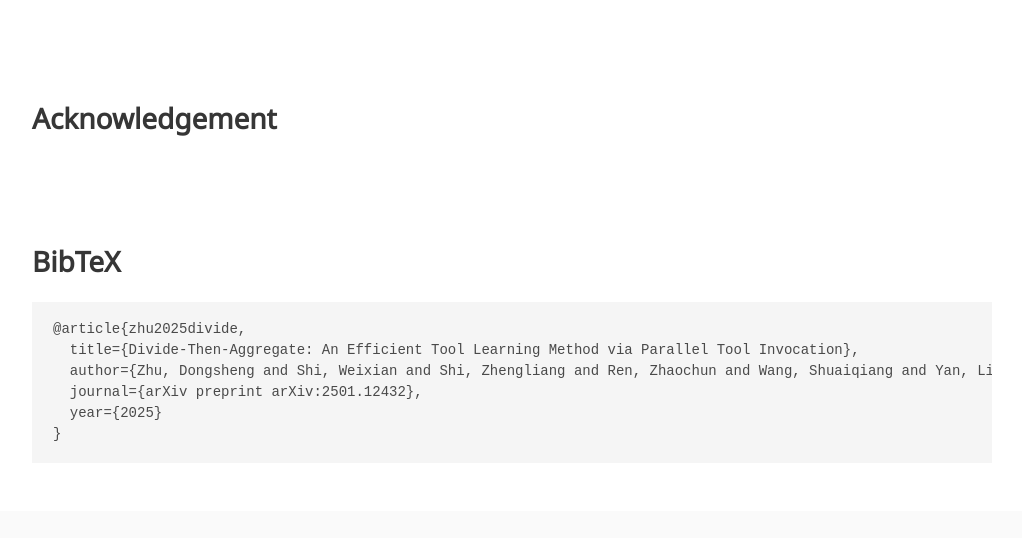
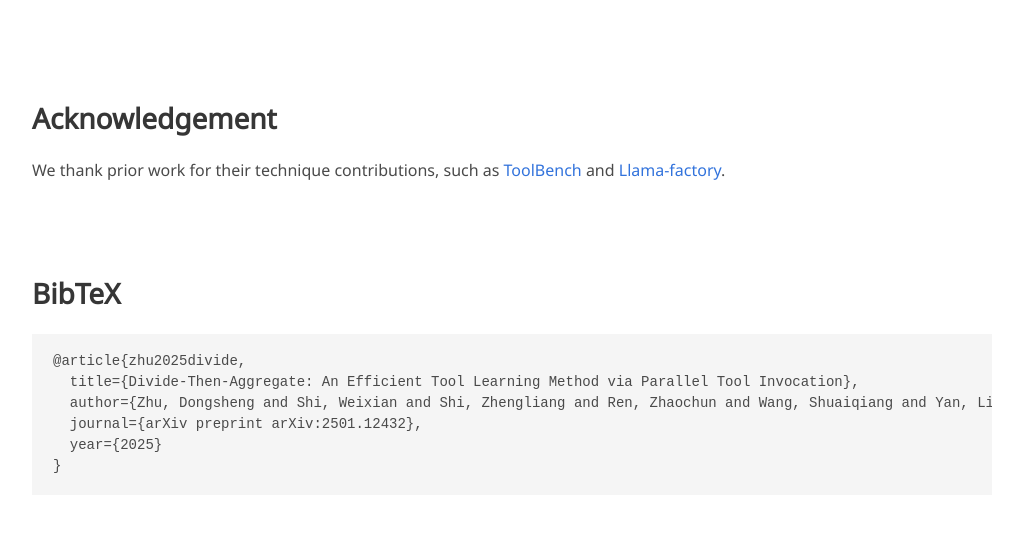
Before and after one commit to corn0205/corn0205.github.io, a plain HTML site: page index.html in a window 1280 px wide. Shown: the part 5489-6027 px from the top of the page, without its empty margins (128-1150 px from the left). Drawn offline with nearby package versions, Linux system fonts and the light colour scheme; some icons are missing; a web font is replaced by a local one.

Commit message:
Update index.html

```diff
--- a/index.html
+++ b/index.html
@@ -283,7 +283,7 @@ Experimental results show that our approach substantially enhances task performa
 <section class="section">
   <div class="container is-max-desktop content">
     <h2 class="title">Acknowledgement</h2>
-    <!-- <p>We thank ... for their contributions to this project.</p> -->
+    <p>We thank prior work for their technique contributions, such as <a herf='https://github.com/OpenBMB/ToolBench'>ToolBench</a> and <a href='https://github.com/hiyouga/LLaMA-Factory'>Llama-factory</a>.</p>
   </div>
 </section>
 
```
